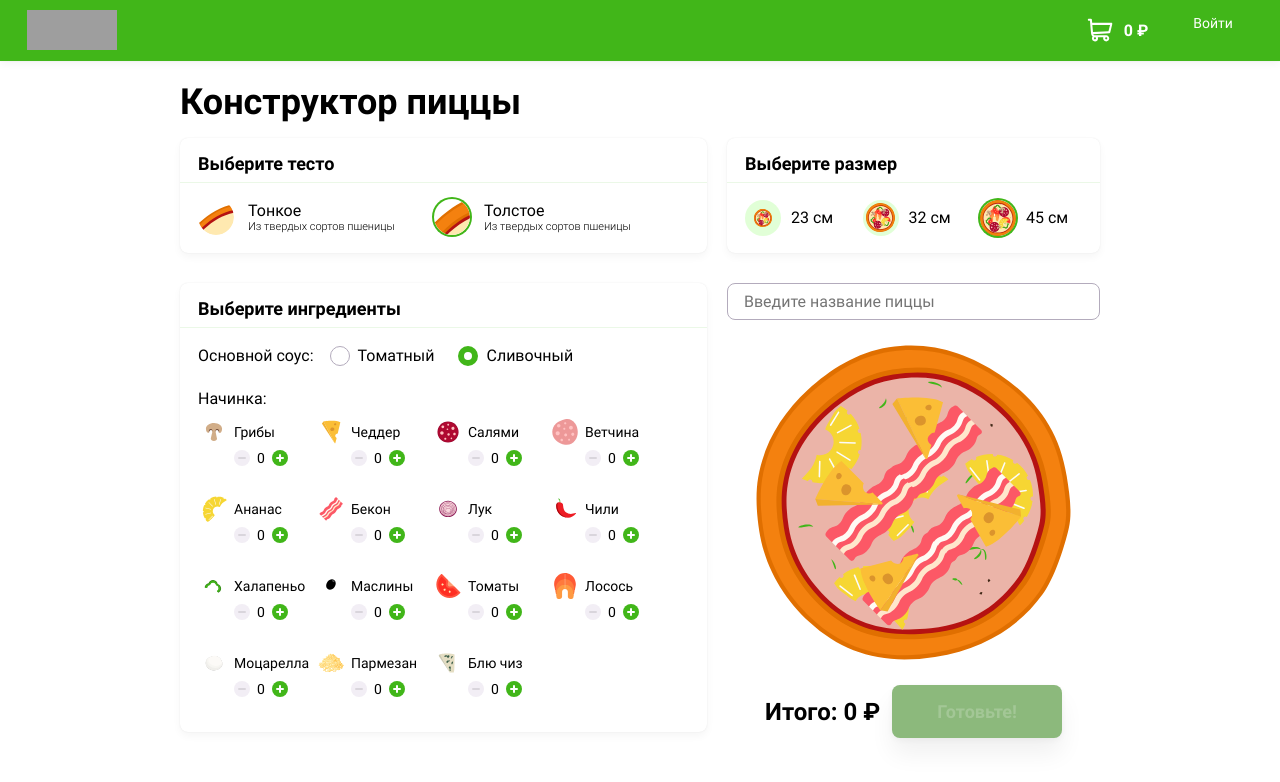
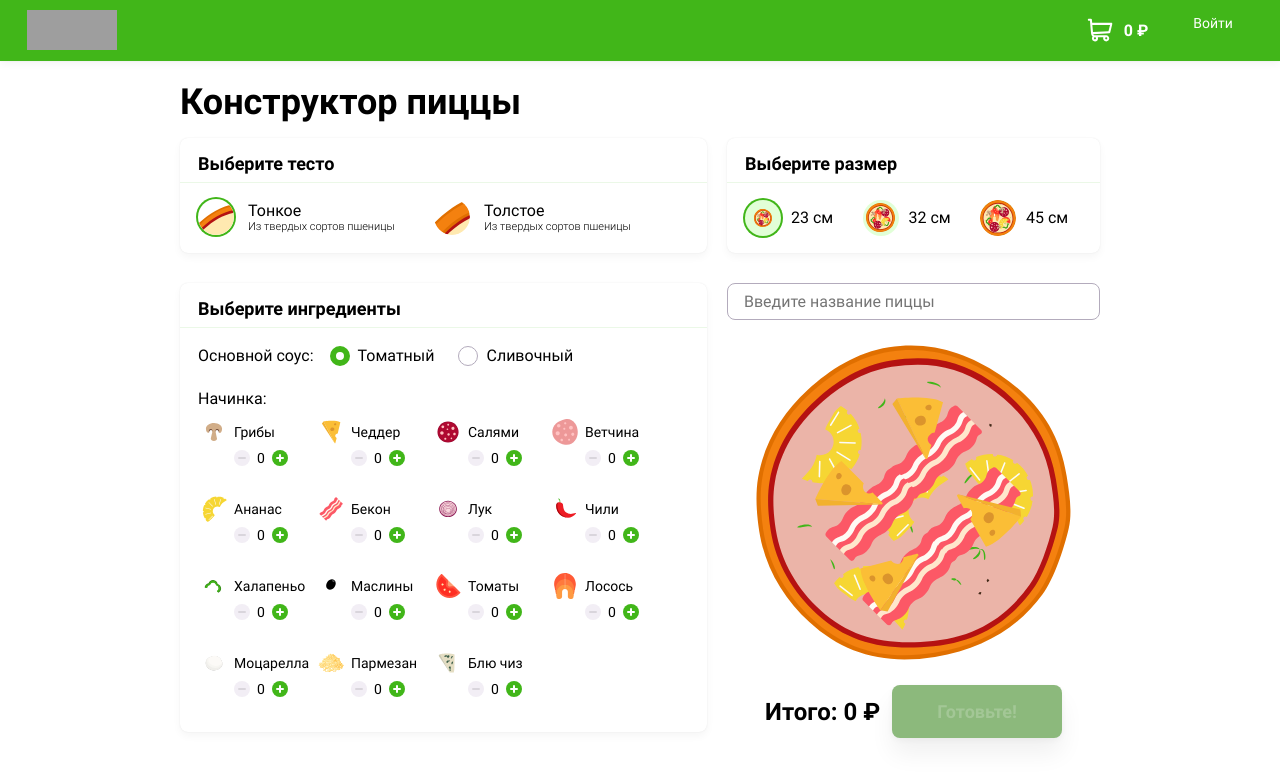
Before and after one commit to htmlacademy-vue/43034-pizza-1, a Vue app in the folder src/frontend/: page / in a window 1280 px wide. Shown: the top 782 px of the page. Built offline with nearby package versions, Linux system fonts and the light colour scheme; grey boxes are pictures that could not be loaded.

Commit message:
add constructor pizza

```diff
--- a/src/frontend/src/common/components/RadioButton.vue
+++ b/src/frontend/src/common/components/RadioButton.vue
@@ -1,25 +1,16 @@
 <template>
-  <label :class="labelClass">
   <input
     type="radio"
     :name="radioName"
     :value="radioValue"
     :class="{ 'visually-hidden': visuallyHidden }"
-      checked
   />
-    <component :is="titleTag">{{ title }}</component>
-    <span v-if="description">{{ description }}</span>
-  </label>
 </template>
 
 <script>
 export default {
   name: "RadioButton",
   props: {
-    labelClass: {
-      type: String,
-      required: false,
-    },
     radioName: {
       type: String,
       required: true,
@@ -27,18 +18,6 @@ export default {
     radioValue: {
       type: Number,
       required: true,
-    },
-    titleTag: {
-      type: String,
-      default: "span",
-    },
-    title: {
-      type: String,
-      required: true,
-    },
-    description: {
-      type: String,
-      required: false,
     },
     visuallyHidden: {
       type: Boolean,
--- a/src/frontend/src/modules/builder/components/BuilderDoughSelector.vue
+++ b/src/frontend/src/modules/builder/components/BuilderDoughSelector.vue
@@ -3,20 +3,24 @@
     <div class="sheet">
       <h2 class="title title--small sheet__title">Выберите тесто</h2>
       <div class="sheet__content dough">
-        <RadioButton
+        <label
           v-for="dough in doughsData"
           :key="dough.id"
-          :label-class="`dough__input dough__input--${addClass(
+          :class="`dough__input dough__input--${addClass(
             doughsClass,
             dough.id
           )}`"
-          radio-name="dought"
-          :radio-value="dough.id"
-          title-tag="b"
-          :title="dough.name"
-          :description="dough.description"
-          visually-hidden
-        />
+          @click="$emit('change-dough', addClass(doughsClass, dough.id))"
+        >
+          <RadioButton
+            radio-name="dought"
+            :radio-value="dough.id"
+            visually-hidden
+            :checked="dough.id === 1"
+          />
+          <b>{{ dough.name }}</b>
+          <span>{{ dough.description }}</span>
+        </label>
       </div>
     </div>
   </div>
--- a/src/frontend/src/modules/builder/components/BuilderIngredientsSelector.vue
+++ b/src/frontend/src/modules/builder/components/BuilderIngredientsSelector.vue
@@ -5,14 +5,19 @@
       <div class="sheet__content ingredients">
         <div class="ingredients__sauce">
           <p>Основной соус:</p>
-          <RadioButton
+          <label
             v-for="sauce in saucesData"
             :key="sauce.id"
-            label-class="radio ingredients__input"
-            radio-name="sauce"
-            :radio-value="sauce.id"
-            :title="sauce.name"
-          />
+            class="radio ingredients__input"
+            @click="$emit('change-sauce', addClass(saucesClass, sauce.id))"
+          >
+            <RadioButton
+              radio-name="sauce"
+              :radio-value="sauce.id"
+              :checked="sauce.id === 1"
+            />
+            <span>{{ sauce.name }}</span>
+          </label>
         </div>
         <div class="ingredients__filling">
           <p>Начинка:</p>
@@ -66,6 +71,10 @@ export default {
         { id: 14, value: "parmesan" },
         { id: 15, value: "blue_cheese" },
       ],
+      saucesClass: [
+        { id: 1, value: "tomato" },
+        { id: 2, value: "creamy" },
+      ],
     };
   },
   props: {
--- a/src/frontend/src/modules/builder/components/BuilderPizzaView.vue
+++ b/src/frontend/src/modules/builder/components/BuilderPizzaView.vue
@@ -9,7 +9,7 @@
       />
     </label>
     <div class="content__constructor">
-      <div class="pizza pizza--foundation--big-tomato">
+      <div :class="`pizza pizza--foundation--${setDough}-${sauce}`">
         <div class="pizza__wrapper">
           <div class="pizza__filling pizza__filling--ananas"></div>
           <div class="pizza__filling pizza__filling--bacon"></div>
@@ -29,6 +29,25 @@ export default {
   components: {
     BuilderPriceCounter,
   },
+  props: {
+    dough: {
+      type: String,
+      required: true,
+    },
+    size: {
+      type: String,
+      required: true,
+    },
+    sauce: {
+      type: String,
+      required: true,
+    },
+  },
+  computed: {
+    setDough() {
+      return this.dough === "light" ? "small" : "big";
+    },
+  },
 };
 </script>
 
--- a/src/frontend/src/modules/builder/components/BuilderSizeSelector.vue
+++ b/src/frontend/src/modules/builder/components/BuilderSizeSelector.vue
@@ -3,18 +3,23 @@
     <div class="sheet">
       <h2 class="title title--small sheet__title">Выберите размер</h2>
       <div class="sheet__content diameter">
-        <RadioButton
+        <label
           v-for="size in sizesData"
           :key="size.id"
-          :label-class="`diameter__input diameter__input--${addClass(
+          :class="`diameter__input diameter__input--${addClass(
             sizesClass,
             size.id
           )}`"
-          radio-name="diameter"
-          :radio-value="size.id"
-          :title="size.name"
-          visually-hidden
-        />
+          @click="$emit('change-size', addClass(sizesClass, size.id))"
+        >
+          <RadioButton
+            radio-name="diameter"
+            :radio-value="size.id"
+            visually-hidden
+            :checked="size.id === 1"
+          />
+          <span>{{ size.name }}</span>
+        </label>
       </div>
     </div>
   </div>
--- a/src/frontend/src/views/Index.vue
+++ b/src/frontend/src/views/Index.vue
@@ -4,13 +4,20 @@
       <form action="#" method="post">
         <div class="content__wrapper">
           <h1 class="title title--big">Конструктор пиццы</h1>
-          <BuilderDoughSelector :doughs-data="doughs" />
-          <BuilderSizeSelector :sizes-data="sizes" />
+          <BuilderDoughSelector
+            :doughs-data="doughs"
+            @change-dough="dough = $event"
+          />
+          <BuilderSizeSelector
+            :sizes-data="sizes"
+            @change-size="size = $event"
+          />
           <BuilderIngredientsSelector
             :sauces-data="sauces"
+            @change-sauce="sauce = $event"
             :ingredients-data="ingredients"
           />
-          <BuilderPizzaView />
+          <BuilderPizzaView :dough="dough" :size="size" :sauce="sauce" />
         </div>
       </form>
     </main>
@@ -38,6 +45,9 @@ export default {
       sizes: pizza.sizes,
       ingredients: pizza.ingredients,
       sauces: pizza.sauces,
+      size: "small",
+      dough: "light",
+      sauce: "tomato",
     };
   },
 };
```
Lines whose indentation alone changed are shown as unchanged.
